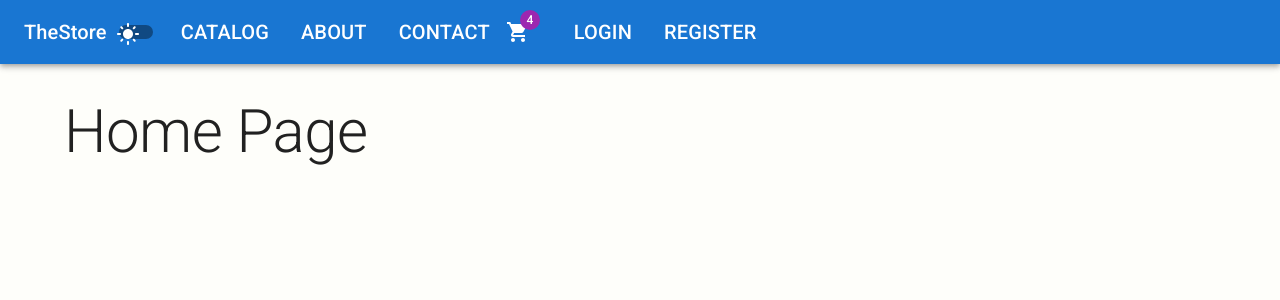
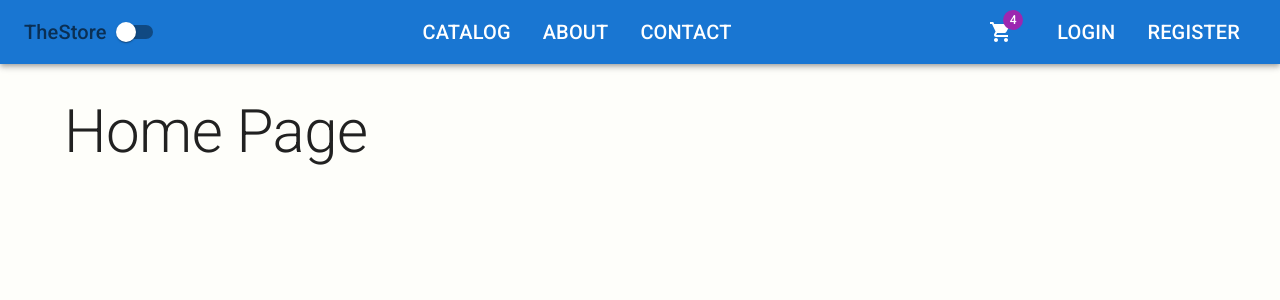
Before and after one commit to denisjovic/theStore, a React (Vite) app in the folder client/: page / in a window 1280 px wide. Shown: the top 300 px of the page. Built offline with nearby package versions, Linux system fonts and the light colour scheme.

Commit message:
Make the navbar pretty

```diff
--- a/client/src/App.tsx
+++ b/client/src/App.tsx
@@ -1,5 +1,4 @@
 import { useState } from "react";
-import Catalog from "./features/catalog/Catalog";
 import Header from "./pages/Header";
 import {
   Container,
--- a/client/src/pages/Header.tsx
+++ b/client/src/pages/Header.tsx
@@ -7,6 +7,7 @@ import {
   ListItem,
   IconButton,
   Badge,
+  Box,
 } from "@mui/material";
 import LightModeIcon from "@mui/icons-material/LightMode";
 import ModeNightIcon from "@mui/icons-material/ModeNight";
@@ -29,63 +30,71 @@ const rightLinks = [
   { title: "register", path: "/register" },
 ];
 
+const navStyles = {
+  color: "inherit",
+  textDecoration: "none",
+  typography: "h6",
+  "&:hover": {
+    color: "grey.500",
+  },
+  "&.active": {
+    color: "text.secondary",
+  },
+};
+
 export default function Header({ toggleDarkMode, darkMode }: Props) {
   return (
     <AppBar position="static" sx={{ mb: 4 }}>
-      <Toolbar>
+      <Toolbar
+        sx={{
+          display: "flex",
+          justifyContent: "space-between",
+          alignItems: "center",
+        }}
+      >
+        <Box sx={{ display: "flex", alignItems: "center" }}>
           <Typography
             variant="h6"
             component={NavLink}
             to="/"
             color="inherit"
-          sx={{ textDecoration: "none" }}
+            sx={navStyles}
           >
             TheStore
           </Typography>
           <Switch
             checked={darkMode}
             onChange={toggleDarkMode}
-          checkedIcon={<ModeNightIcon />}
-          icon={<LightModeIcon />}
+            // checkedIcon={<ModeNightIcon />}
+            // icon={<LightModeIcon />}
           />
+        </Box>
         <List sx={{ display: "flex" }}>
           {middleLinks.map(({ title, path }) => (
-            <ListItem
-              component={NavLink}
-              to={path}
-              key={path}
-              sx={{
-                color: "inherit",
-                typography: "h6",
-                "&hover": {
-                  color: "secondary.main",
-                },
-                "&.active": {
-                  color: "text.secondary",
-                },
-              }}
-            >
+            <ListItem component={NavLink} to={path} key={path} sx={navStyles}>
               {title.toUpperCase()}
             </ListItem>
           ))}
         </List>
-        <IconButton size={"large"} edge="start" color="inherit" sx={{ mr: 2 }}>
+        <Box display={"flex"} alignItems={"center"}>
+          <IconButton
+            size={"large"}
+            edge="start"
+            color="inherit"
+            sx={{ mr: 2 }}
+          >
             <Badge badgeContent="4" color="secondary">
               <ShoppingCart />
             </Badge>
           </IconButton>
           <List sx={{ display: "flex" }}>
             {rightLinks.map(({ title, path }) => (
-            <ListItem
-              component={NavLink}
-              to={path}
-              key={path}
-              sx={{ color: "inherit", typography: "h6" }}
-            >
+              <ListItem component={NavLink} to={path} key={path} sx={navStyles}>
                 {title.toUpperCase()}
               </ListItem>
             ))}
           </List>
+        </Box>
       </Toolbar>
     </AppBar>
   );
```
Lines whose indentation alone changed are shown as unchanged.
